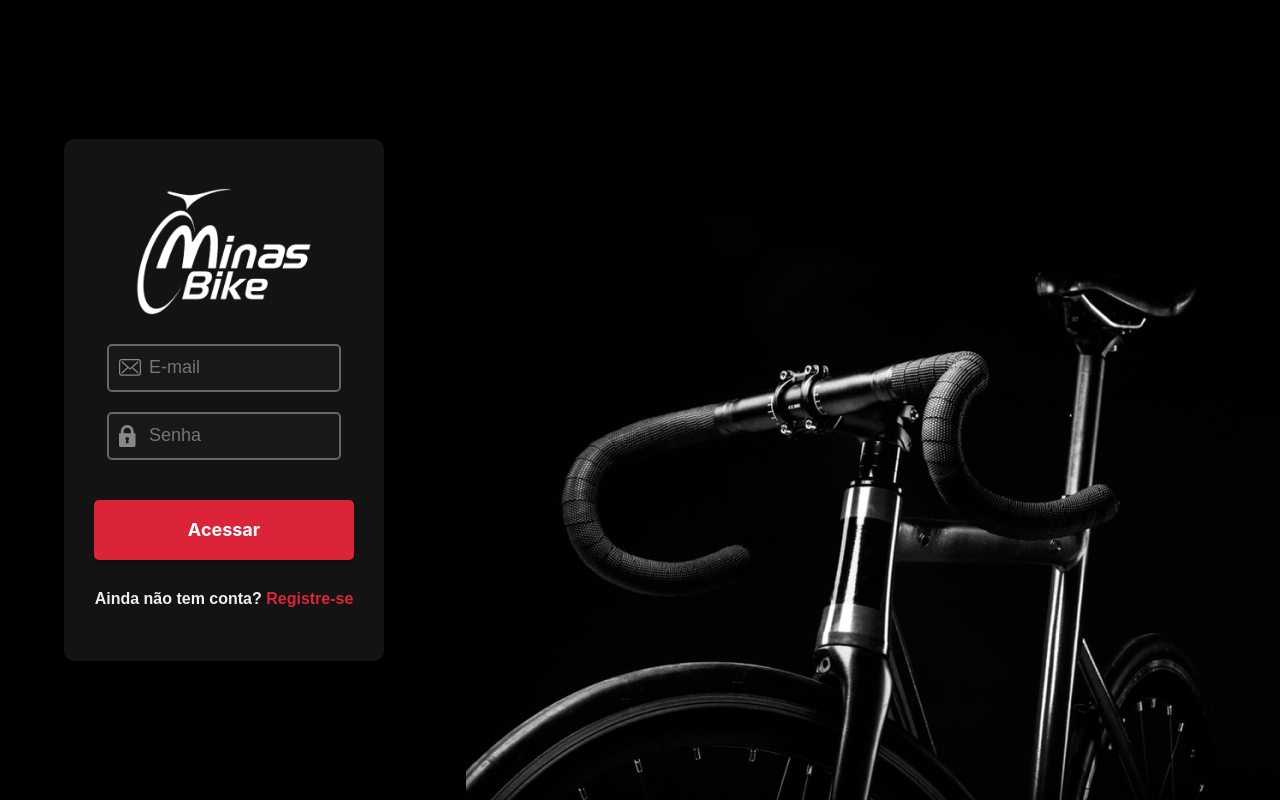
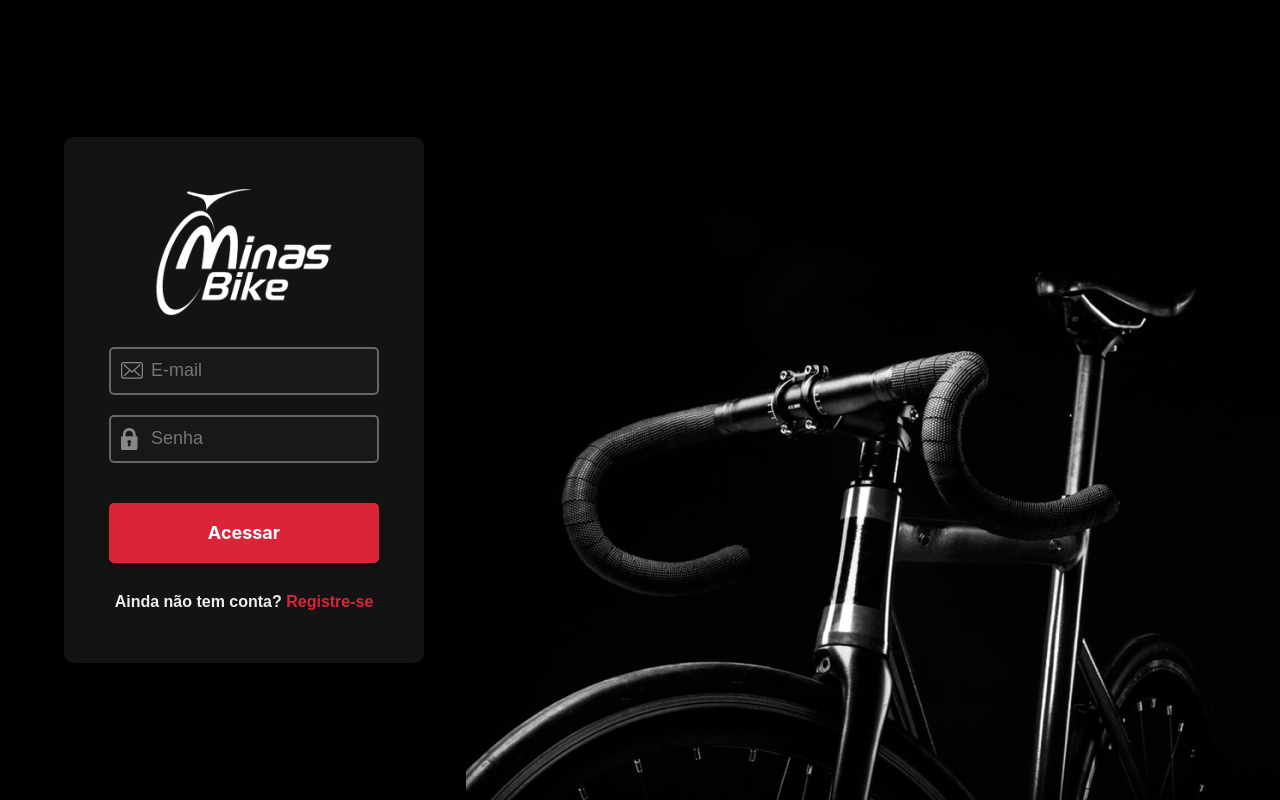
Before and after one commit to lucaspontoexe/MinasBike, a React (Create React App) app in the folder front/: page / in a window 1280 px wide. Built offline with nearby package versions, Linux system fonts and the light colour scheme.

Commit message:
width mínimo pro container de login é de 360px evita problemas com telas pequenas

```diff
--- a/front/src/pages/Login/styles.css
+++ b/front/src/pages/Login/styles.css
@@ -16,8 +16,8 @@
     display: flex;
     flex-direction: column;
     align-items: center;
-    width: 25%; /*33% */
-    /* height: 60%; */
+    min-width: 360px;
+    width: 25%;
     margin-left: 5%;
     padding: 30px;
 
@@ -50,14 +50,13 @@
 
 /* dark mode */
 
-
 .login-container span {
     color: #eeeeee;
     font-weight: bold;
 }
 
 .login-container a {
-    color: #DC2438;
+    color: #dc2438;
     text-decoration: none;
 }
 .login-container input {
```
